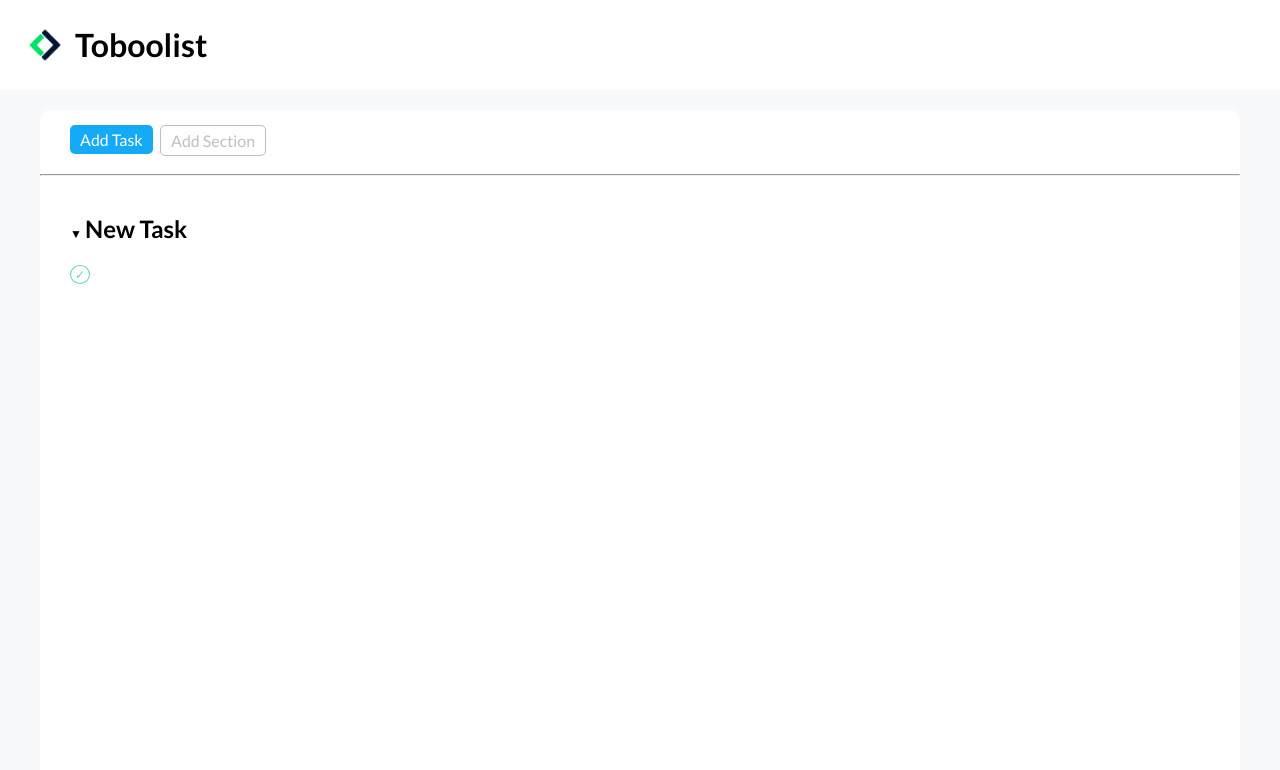
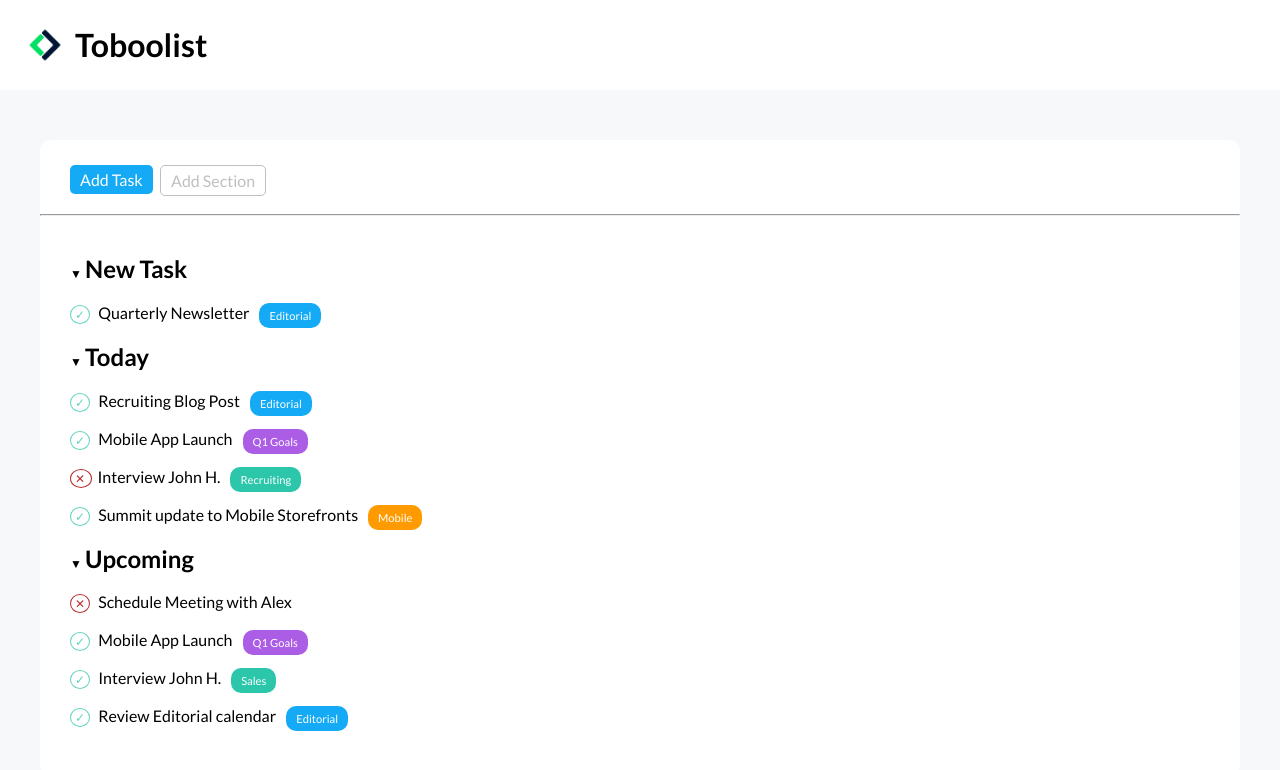
Before and after one commit to 78741722Ale/html-css-toboolist, a plain HTML site: page index.html in a window 1280 px wide. Drawn offline with Linux system fonts and the light colour scheme.

Commit message:
Fourth Commit
Last Update but not finished yet!

```diff
--- a/css/style.css
+++ b/css/style.css
@@ -10,6 +10,7 @@ Mobile - #FF9B00;
 Website - #EC4A9D;
 Sales - #A3D116;
 Circle Green - #5FD3BF;
+Circle Red - #BB2C2C;
 */
 
 /* Utilities */
@@ -20,6 +21,9 @@ Circle Green - #5FD3BF;
 --header-color: #FFFFFF;
 --BButton-color: #14AAF5;
 --Editorial-color: #14AAF5;
+--PButton-Color: #AB5DE6;
+--RButton-Color: #2CC6AB;
+--OButton-Color: #FF9B00;
 --Invisible-color: rgba(128, 128, 128, 0.5);
 }
 
@@ -67,15 +71,17 @@ main {
 
 /* Main */
 #site_main {
-    margin-top: 20px;
+    margin-top: 50px;
     align-items: center;
 }
 
 .Container {
     position: relative;
     background-color: var(--header-color);
-    height: 1000px;
+    height: max-content;
     width :1200px;
+    padding-top:10px;
+    padding-bottom:50px;
     margin: auto;
     border-radius: 10px;
 }
@@ -110,7 +116,7 @@ hr {
     border: 0.5px solid rgba(128, 128, 128, 0.5);
 }
 
-/* New Task */
+/* New Task - Today - Upcoming */
 
 .Margin {
     margin-left: 30px;
@@ -127,4 +133,58 @@ hr {
     border: 1px solid #5FD3BF;
     padding: 1px 4px;
     border-radius: 50%;
+    margin-right: 5px;
 }
+
+.CircleRed {
+    font-size: 0.75rem;
+    color: #bb2c2c;
+    border: 1px solid #bb2c2c;
+    padding: 1px 4px;
+    border-radius: 50%;
+    margin-right: 5px;
+}
+
+.Blue_2 {
+    font-size: 0.7rem;
+    position: absolute;
+    line-height: 5px;
+    border-radius: 10px;
+    padding: 10px;
+    margin-left : 10px;
+    background-color: var(--BButton-color);
+    color: white;
+}
+
+.Purple {
+    font-size: 0.7rem;
+    position: absolute;
+    line-height: 5px;
+    border-radius: 10px;
+    padding: 10px;
+    margin-left : 10px;
+    background-color: var(--PButton-Color);
+    color: white;
+}
+
+.GreenRecr {
+    font-size: 0.7rem;
+    position: absolute;
+    line-height: 5px;
+    border-radius: 10px;
+    padding: 10px;
+    margin-left : 10px;
+    background-color: var(--RButton-Color);
+    color: white;
+}
+
+.Orange {
+    font-size: 0.7rem;
+    position: absolute;
+    line-height: 5px;
+    border-radius: 10px;
+    padding: 10px;
+    margin-left : 10px;
+    background-color: var(--OButton-Color);
+    color: white;
+}
--- a/index.html
+++ b/index.html
@@ -26,17 +26,44 @@
             <span class="Blue Button"> Add Task </span>
             <span class="Invisible Button"> Add Section </span> <br>
             <hr>
+            <!-- All the things to do -->
+            <div class="Margin">
             <!-- New Task -->
-            <div class="Margin">
                 <span style="font-size:0.75rem;"> &#x25BC;</span>
                 <h2 class="InlineH2"> New Task </h2> <br>
-                <span class="CircleGreen">✓</span>
+                <span class="CircleGreen">✓</span> <span>Quarterly Newsletter</span>
+                <span class="Blue_2 Button"> Editorial </span>
+                <br>
+            <!-- Today -->
+                <span style="font-size:0.75rem;"> &#x25BC;</span>
+                <h2 class="InlineH2"> Today </h2> <br>
+                <span class="CircleGreen">✓</span> <span>Recruiting Blog Post</span>
+                <span class="Blue_2 Button"> Editorial </span> <br><br>
+                <!-- Mobile App -->
+                <span class="CircleGreen">✓</span> <span>Mobile App Launch</span>
+                <span class="Purple Button"> Q1 Goals </span> <br><br>
+                <!-- Interview -->
+                <span class="CircleRed"> &#10005 </span> <span>Interview John H.</span>
+                <span class="GreenRecr Button"> Recruiting </span> <br><br>
+                <!-- Mobile  -->
+                <span class="CircleGreen">✓</span> <span>Summit update to Mobile Storefronts</span>
+                <span class="Orange Button"> Mobile </span>
+                <br>
+            <!-- Upcoming -->
+                <span style="font-size:0.75rem;"> &#x25BC;</span>
+                <h2 class="InlineH2"> Upcoming </h2> <br>
+                <span class="CircleRed">&#10005</span> <span>Schedule Meeting with Alex </span> <br><br>
+                <!--  -->
+                <span class="CircleGreen">✓</span> <span>Mobile App Launch</span>
+                <span class="Purple Button"> Q1 Goals </span> <br><br>
+                <!--  -->
+                <span class="CircleGreen">✓</span> <span>Interview John H.</span>
+                <span class="GreenRecr Button"> Sales </span> <br><br>
+                <!--  -->
+                <span class="CircleGreen">✓</span> <span>Review Editorial calendar </span>
+                <span class="Blue_2 Button"> Editorial </span>
             </div>
         </div>
-
-
-
     </main>
 </body>
-
 </html>
```
